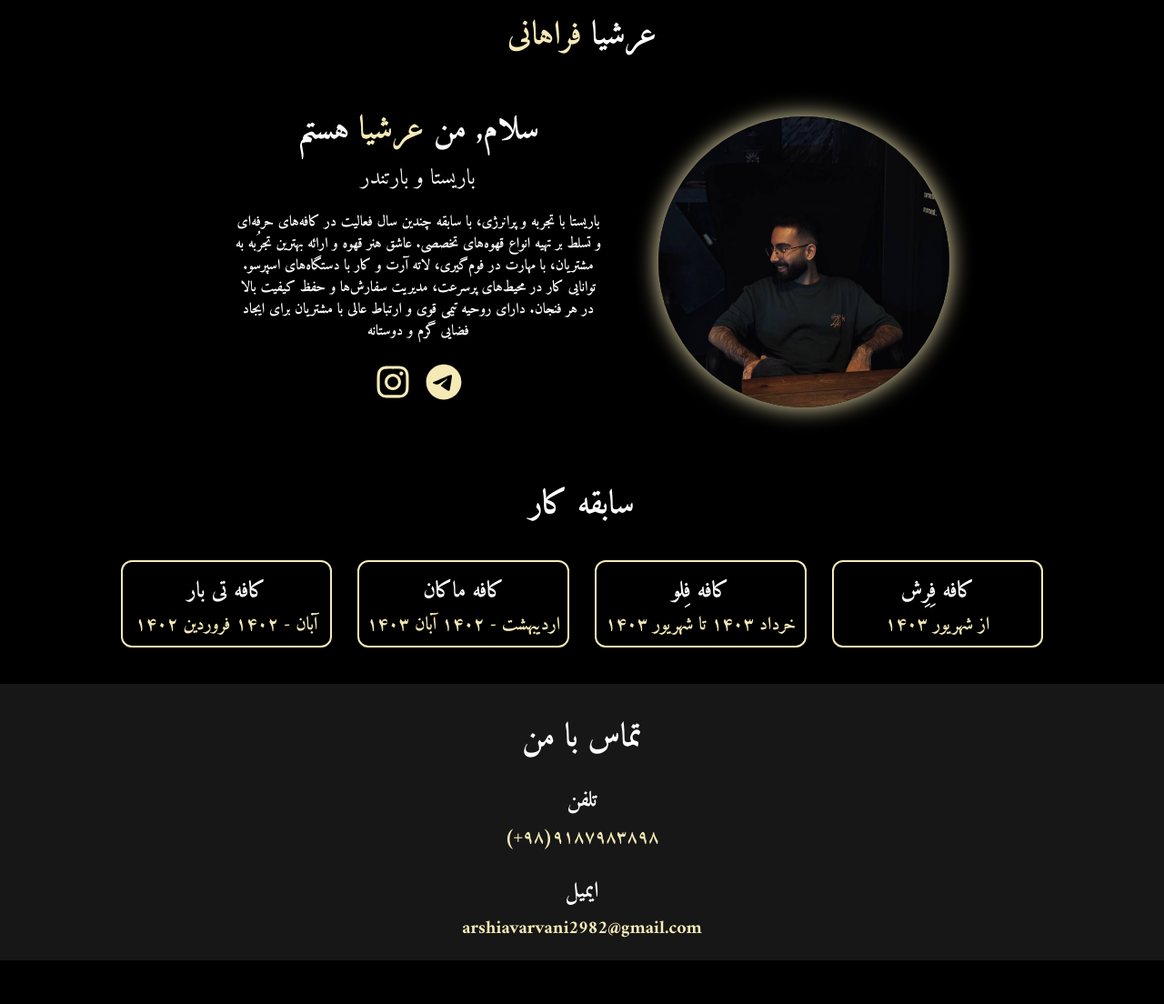
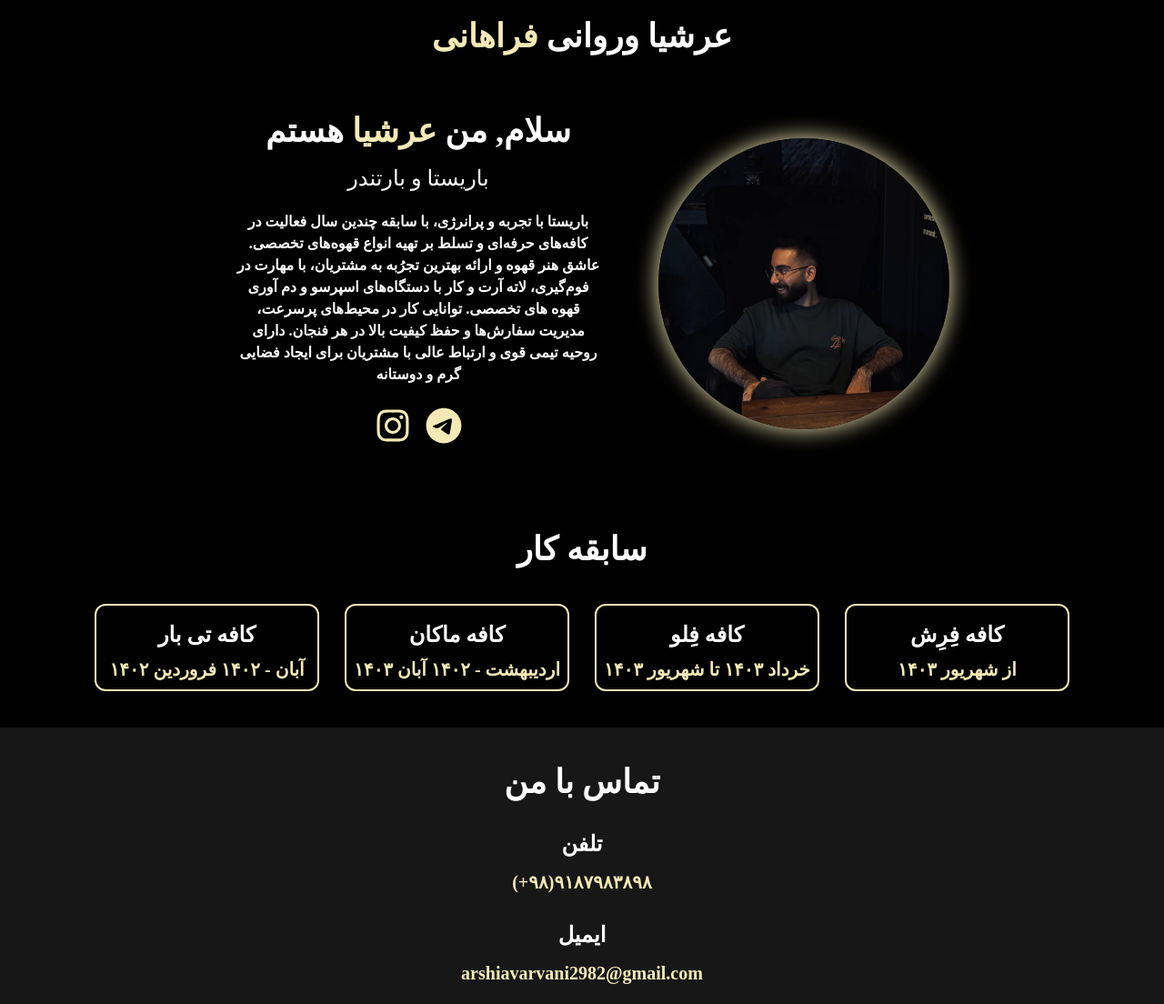
Before and after one commit to Delicato4/Barista-Portfolio, a website: page index.html in a window 1280 px wide. Shown: the whole page at 91% size. Before the commit the page ends 1056 px from the top, so only its background shows below. Drawn offline with Linux system fonts and the light colour scheme.

Commit message:
changed font

```diff
--- a/index.html
+++ b/index.html
@@ -4,17 +4,18 @@
     <meta charset="UTF-8" />
     <meta name="viewport" content="width=device-width, initial-scale=1.0" />
     <title>My Portfolio</title>
+
     <link rel="preconnect" href="https://fonts.googleapis.com" />
     <link rel="preconnect" href="https://fonts.gstatic.com" crossorigin />
     <link
-      href="https://fonts.googleapis.com/css2?family=Amiri:ital,wght@0,400;0,700;1,400;1,700&display=swap"
+      href="https://fonts.googleapis.com/css2?family=Lalezar&display=swap"
       rel="stylesheet"
     />
     <link href="dist/output.css" rel="stylesheet" />
   </head>
   <body class="bg-black min-h-screen font-amiri">
     <h1 class="text-white py-5 text-center text-4xl font-bold">
-      عرشیا<span class="text-f5eab6"> فراهانی</span>
+      عرشیا وروانی<span class="text-f5eab6"> فراهانی</span>
     </h1>
     <header
       class="flex flex-col-reverse justify-center items-center gap-4 p-5 lg:flex-row xl:flex-row 2xl:flex-row xl:gap-10 lg:gap-10 md:flex-row sm:flex-col-reverse 3xl:flex-row 4xl:flex-row"
@@ -30,9 +31,9 @@
           باریستا با تجربه و پرانرژی، با سابقه چندین سال فعالیت در کافه‌های
           حرفه‌ای و تسلط بر تهیه انواع قهوه‌های تخصصی. عاشق هنر قهوه و ارائه
           بهترین تجرُبه به مشتریان، با مهارت در فوم‌گیری، لاته آرت و کار با
-          دستگاه‌های اسپرسو. توانایی کار در محیط‌های پرسرعت، مدیریت سفارش‌ها و
-          حفظ کیفیت بالا در هر فنجان. دارای روحیه تیمی قوی و ارتباط عالی با
-          مشتریان برای ایجاد فضایی گرم و دوستانه
+          دستگاه‌های اسپرسو و دم آوری قهوه های تخصصی. توانایی کار در محیط‌های
+          پرسرعت، مدیریت سفارش‌ها و حفظ کیفیت بالا در هر فنجان. دارای روحیه تیمی
+          قوی و ارتباط عالی با مشتریان برای ایجاد فضایی گرم و دوستانه
         </p>
         <div class="flex justify-center items-center gap-4 p-4">
           <a
@@ -56,6 +57,8 @@
         class="rounded-full w-72 h-72 object-cover shadow-ax hover:shadow-ax-hover shadow-f5eab6 transition-all duration-300 lg:w-80 lg:h-80"
       />
     </header>
+
+    <!-- takhasos-->
 
     <!-- sabeqe kar -->
 
@@ -100,11 +103,13 @@
       <div class="flex flex-col justify-center items-center gap-4">
         <div class="flex flex-col justify-center items-center">
           <h4 class="text-white text-2xl py-3 font-bold">تلفن</h4>
-          <p class="text-f5eab6">(+۹۸)۹۱۸۷۹۸۳۸۹۸</p>
+          <a href="tel:+98۹۱۸۷۹۸۳۸۹۸" class="text-f5eab6">(+۹۸)۹۱۸۷۹۸۳۸۹۸</a>
         </div>
         <div class="flex flex-col justify-center items-center">
           <h4 class="text-white text-2xl py-3 font-bold">ایمیل</h4>
-          <p class="text-f5eab6">arshiavarvani2982@gmail.com</p>
+          <a href="mailto:arshiavarvani2982@gmail.com" class="text-f5eab6"
+            >arshiavarvani2982@gmail.com</a
+          >
         </div>
       </div>
     </footer>
```
